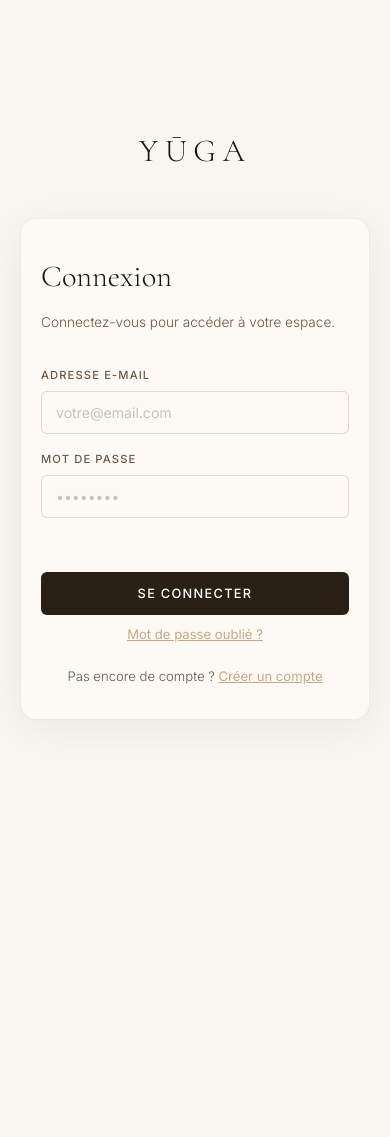
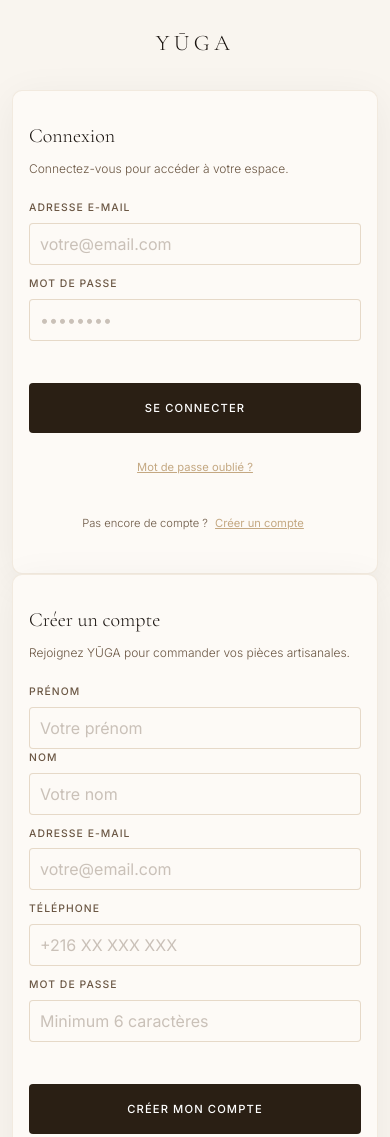
Before and after one commit to NadineNJ/yuga, a plain HTML site: page login.html in a window 390 px wide. Shown: the top 1137 px of the page. Before the commit the page ends 844 px from the top, so only its background shows below. Drawn offline with nearby package versions, Linux system fonts and the light colour scheme; a script that the page names is missing.

Commit message:
modifying log in again

```diff
--- a/login.css
+++ b/login.css
@@ -10,6 +10,8 @@
   align-items: center;
   justify-content: center;
   padding: 40px 20px;
+  overflow-y: auto;
+  overflow-x: hidden;
 }
 
 .auth-logo {
@@ -19,6 +21,8 @@
   color: var(--ink);
   margin-bottom: 40px;
   text-decoration: none;
+  z-index: 10;
+  position: relative;
 }
 
 .auth-box {
@@ -29,6 +33,9 @@
   max-width: 460px;
   border: 1px solid rgba(196,168,130,0.2);
   box-shadow: 0 8px 40px rgba(42,31,20,0.06);
+  position: relative;
+  z-index: 5;
+  overflow: visible;
 }
 
 .auth-title {
@@ -89,8 +96,18 @@
   cursor: pointer;
   transition: background 0.2s;
   margin-top: 4px;
+  position: relative;
+  z-index: 10;
+  pointer-events: auto;
+  -webkit-tap-highlight-color: transparent;
+  min-height: 44px;
+  display: flex;
+  align-items: center;
+  justify-content: center;
 }
 .auth-btn:hover { background: var(--clay-2); }
+.auth-btn:active { background: var(--clay-2); opacity: 0.9; }
+.auth-btn:focus { outline: 2px solid var(--clay); outline-offset: 2px; }
 
 .auth-switch {
   text-align: center;
@@ -106,7 +123,15 @@
   font-size: 0.82rem;
   font-family: var(--font-sans);
   text-decoration: underline;
+  padding: 8px 0;
+  pointer-events: auto;
+  -webkit-tap-highlight-color: transparent;
+  position: relative;
+  z-index: 10;
+  transition: color 0.2s;
 }
+.auth-switch button:active { color: var(--espresso); opacity: 0.8; }
+.auth-switch button:focus { outline: 1px dotted var(--clay); }
 
 .auth-forgot {
   text-align: center;
@@ -123,9 +148,134 @@
   font-size: 0.82rem;
   font-family: var(--font-sans);
   text-decoration: underline;
+  padding: 8px 0;
+  pointer-events: auto;
+  -webkit-tap-highlight-color: transparent;
+  position: relative;
+  z-index: 10;
+  transition: color 0.2s;
+}
+.auth-forgot button:active { color: var(--espresso); opacity: 0.8; }
+.auth-forgot button:focus { outline: 1px dotted var(--clay); }
+
+@media (max-width: 768px) {
+  .auth-page {
+    padding: 30px 16px;
+    min-height: auto;
+  }
+
+  .auth-logo {
+    font-size: 1.6rem;
+    margin-bottom: 32px;
+    display: block;
+  }
+
+  .auth-box {
+    padding: 36px 28px;
+    max-width: 100%;
+    border-radius: 12px;
+    display: block !important;
+    width: 100%;
+  }
+
+  .auth-title {
+    font-size: 1.5rem;
+    margin-bottom: 6px;
+  }
+
+  .auth-sub {
+    font-size: 0.8rem;
+    margin-bottom: 24px;
+  }
+
+  .auth-form { gap: 12px; }
+
+  .auth-group input {
+    padding: 11px 12px;
+    font-size: 16px; /* Prevents zoom on mobile */
+  }
+
+  .auth-btn {
+    padding: 13px;
+    font-size: 0.75rem;
+    min-height: 48px;
+  }
+
+  .auth-switch, .auth-forgot {
+    font-size: 0.75rem;
+    margin-top: 16px;
+  }
+
+  .auth-switch button, .auth-forgot button {
+    padding: 10px 4px;
+    font-size: 0.75rem;
+  }
+
+  .auth-row { flex-direction: column; gap: 0; }
 }
 
 @media (max-width: 480px) {
-  .auth-box { padding: 32px 20px; }
-  .auth-row { flex-direction: column; gap: 0; }
+  .auth-page {
+    padding: 24px 12px;
+    min-height: auto;
+  }
+
+  .auth-logo {
+    font-size: 1.4rem;
+    margin-bottom: 28px;
+    display: block;
+  }
+
+  .auth-box {
+    padding: 28px 16px;
+    border-radius: 10px;
+    display: block !important;
+    width: 100%;
+  }
+
+  .auth-title {
+    font-size: 1.25rem;
+  }
+
+  .auth-sub {
+    font-size: 0.75rem;
+    margin-bottom: 20px;
+  }
+
+  .auth-form { gap: 10px; }
+
+  .auth-group label {
+    font-size: 0.65rem;
+  }
+
+  .auth-group input {
+    padding: 10px 10px;
+    font-size: 16px;
+    border-radius: 4px;
+  }
+
+  .auth-error {
+    font-size: 0.7rem;
+  }
+
+  .auth-btn {
+    padding: 12px;
+    font-size: 0.7rem;
+    border-radius: 4px;
+    min-height: 50px;
+  }
+
+  .auth-switch, .auth-forgot {
+    font-size: 0.7rem;
+    margin-top: 12px;
+  }
+
+  .auth-switch button, .auth-forgot button {
+    font-size: 0.7rem;
+    padding: 12px 4px;
+    display: inline-block;
+    min-height: 44px;
+  }
+
+  .auth-row { gap: 0; }
 }
--- a/style.css
+++ b/style.css
@@ -925,6 +925,10 @@
 @media (max-width: 768px) {
   .nav__left { display: none; }
   .nav__right .nav__link { display: none; }
+  /* Keep login link & user menu visible on mobile */
+  .nav__right .nav__login-link { display: flex !important; align-items: center; }
+  .nav__user { display: flex !important; }
+  .nav__cart { display: flex !important; }
   .collections__grid { grid-template-columns: 1fr; }
   .collection-card--large { grid-column: span 1; }
   .process__grid { flex-direction: column; gap: 40px; }
@@ -998,6 +1002,37 @@
   display: none;
 }
 .notif-popup.open { display: block; }
+
+/* Bell icon responsive fixes */
+@media (max-width: 768px) {
+  .nav__notif {
+    width: 20px;
+    height: 20px;
+    position: relative;
+    z-index: 20;
+    pointer-events: auto;
+  }
+
+  .notif-popup {
+    width: 280px;
+    right: -40px;
+  }
+}
+
+@media (max-width: 480px) {
+  .nav__notif {
+    width: 18px;
+    height: 18px;
+    position: relative;
+    z-index: 20;
+    pointer-events: auto;
+  }
+
+  .notif-popup {
+    width: 250px;
+    right: -60px;
+  }
+}
 .notif-popup__head {
   padding: 14px 18px;
   border-bottom: 1px solid rgba(196,168,130,0.2);
@@ -1183,7 +1218,11 @@
 /* ===========================
    User Nav Menu
 =========================== */
-.nav__user { position: relative; }
+.nav__user {
+  position: relative;
+  display: flex;
+  align-items: center;
+}
 .nav__user-btn {
   display: flex;
   align-items: center;
@@ -1198,12 +1237,32 @@
   font-family: var(--font-sans);
 }
 .header.scrolled .nav__user-btn,
-.header:hover .nav__user-btn { color: var(--ink); }
-.header--static .nav__user-btn { color: var(--ink) !important; }
-.nav__login-link { color: var(--white); }
+.header:hover .nav__user-btn,
+.header--static .nav__user-btn,
+.page-products .nav__user-btn,
+.page-checkout .nav__user-btn { color: var(--ink) !important; }
+.nav__login-link {
+  color: var(--white);
+  display: flex;
+  align-items: center;
+  gap: 6px;
+  text-decoration: none;
+  font-size: 0.75rem;
+  letter-spacing: 0.08em;
+  text-transform: uppercase;
+  transition: color 0.2s;
+}
 .header.scrolled .nav__login-link,
-.header:hover .nav__login-link { color: var(--warm-mid); }
-.header--static .nav__login-link { color: var(--warm-mid) !important; }
+.header:hover .nav__login-link,
+.header--static .nav__login-link,
+.page-products .nav__login-link,
+.page-checkout .nav__login-link { color: var(--warm-mid) !important; }
+.nav__login-link:hover { color: var(--ink) !important; }
+
+@media (max-width: 768px) {
+  .nav__login-label { display: none; }
+  .nav__login-link { gap: 0; }
+}
 
 .nav__user-dropdown {
   position: absolute;
```
Also changed, not shown: auth-nav.js (+8 -1 lines).
